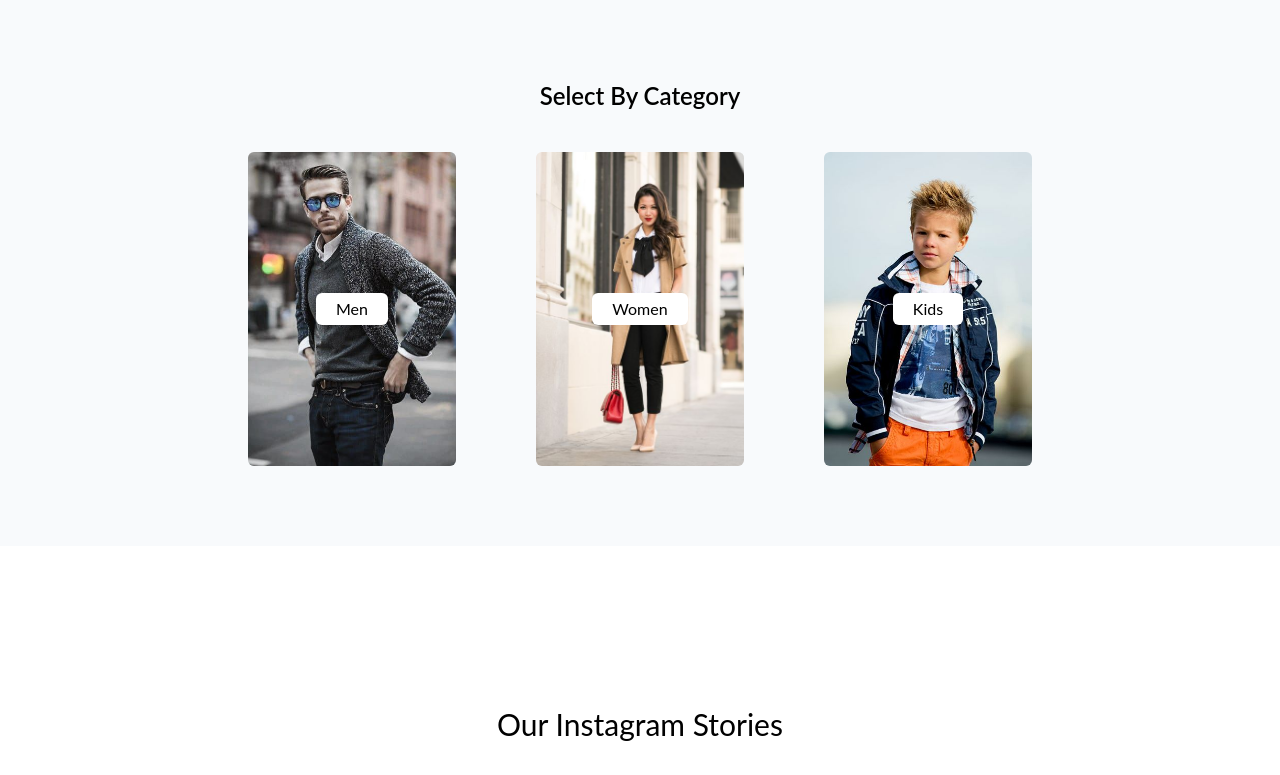
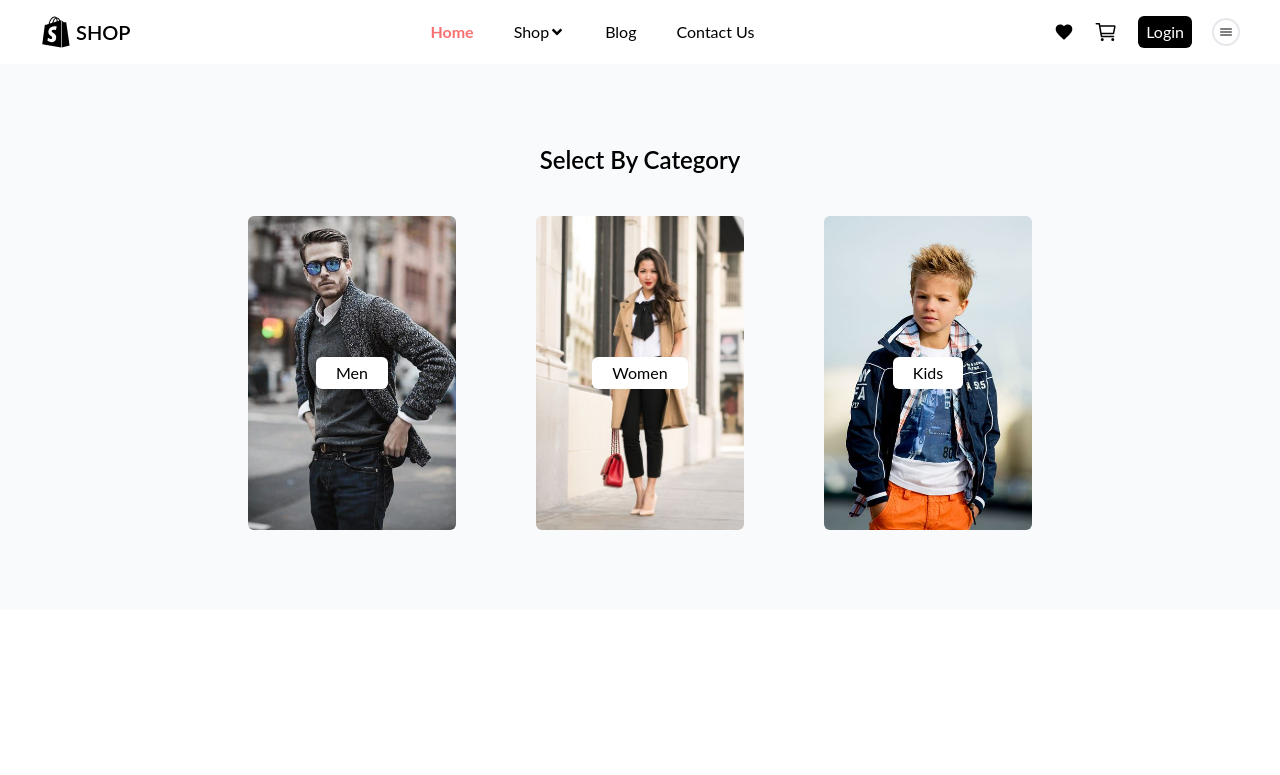
Before and after one commit to Chamaali/Clothing-Store, a React app in the folder client/: page /home in a window 1280 px wide. Shown: the top 775 px of the page. Built offline with nearby package versions, Linux system fonts and the light colour scheme; the HTML template or start-up script is replaced by a standard one.

Commit message:
UI updates on nav bar

```diff
--- a/client/src/App.jsx
+++ b/client/src/App.jsx
@@ -1,9 +1,11 @@
 import React from "react";
+import NavBar from "./components/navigationBar/NavBar";
 import LandingPageBody from "./components/landing page/LandingPageBody";
 
 function App() {
   return (
     <>
+      <NavBar />
       <LandingPageBody />
     </>
   );
--- a/client/src/pages/HomePage.jsx
+++ b/client/src/pages/HomePage.jsx
@@ -1,5 +1,5 @@
 import React from 'react'
-// NavBar is provided by RootLayout
+import NavBar from '../components/navigationBar/NavBar'
 import InstagramStories from '../components/instagram stories/InstagramStories'
 import CustomerTestimonial from '../components/testimonial/CustomerTestimonial'
 import Footer from '../components/footer/Footer'
@@ -8,6 +8,7 @@ import SelectCategory from '../components/select cotegory/SelectCategory'
 function HomePage() {
   return (
     <div>
+      <NavBar />
       <div className='flex flex-col gap-40'>
         <SelectCategory />
         <InstagramStories />
```
